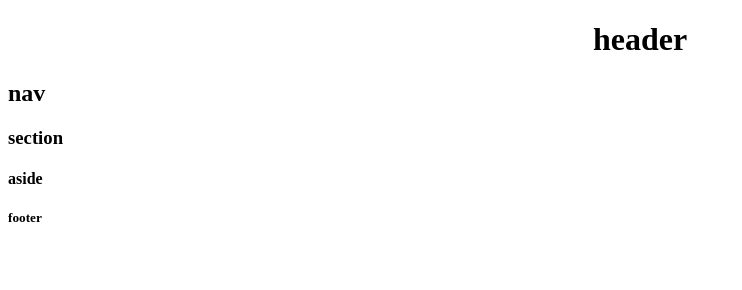
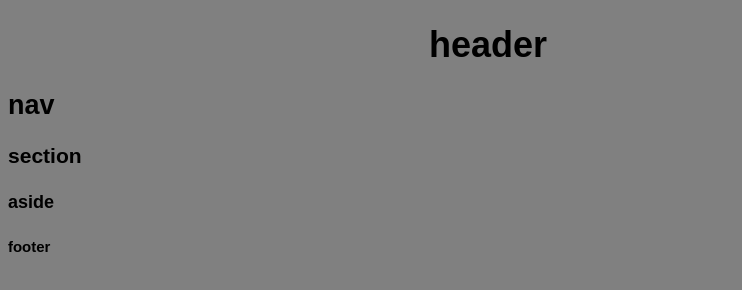
Before and after one commit to e-holmes/HW-Wireframe, a plain HTML site: page index.html in a window 1280 px wide. Shown: the whole page, without its empty margins (0-742 px from the left). Drawn offline with Linux system fonts and the light colour scheme.

Commit message:
further adjustments to body;font size/type, color, width

```diff
--- a/style.css
+++ b/style.css
@@ -1,7 +1,5 @@
-<style>
 
-body {background-color: rgb(187, 38, 38);}
 
-h1 { text-align: center;}
+body {font-size: 18px; font-family: Arial, Helvetica, sans-serif;background-color: grey;width:960px;}
 
-</style>
+.header { text-align: center;}
```
